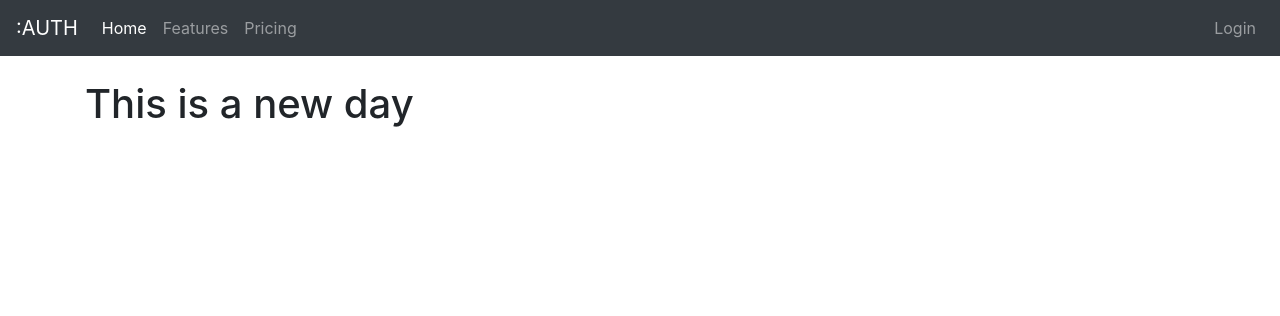
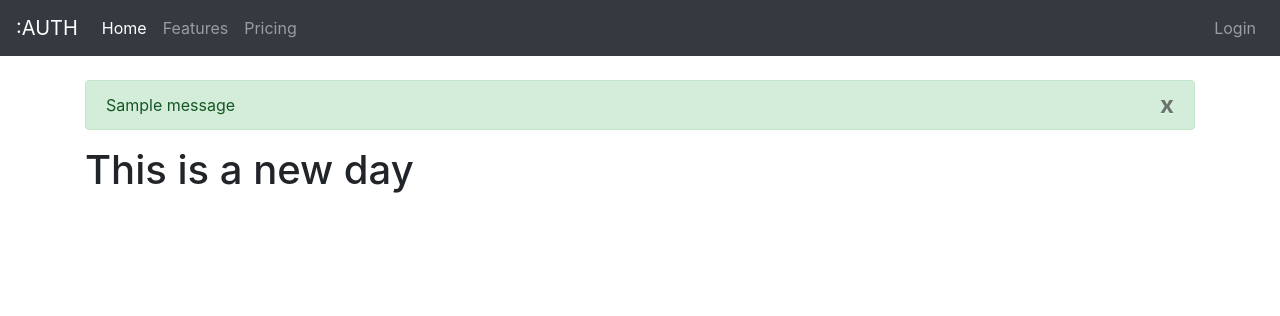
Before and after one commit to alexkwashie/User-auth, a Django app: page /home/ in a window 1280 px wide. Shown: the top 316 px of the page. Run offline with Django 3.2, Linux system fonts and the light colour scheme; one stand-in notice (Sample message) is shown; some libraries are stand-ins or nearby versions.

```diff
--- a/mysite/authenticate/templates/authenticate_home/base.html
+++ b/mysite/authenticate/templates/authenticate_home/base.html
@@ -1,20 +1,24 @@
 <!doctype html>
 <html lang="en">
+
 <head>
   <!-- Required meta tags -->
   <meta charset="utf-8">
   <meta name="viewport" content="width=device-width, initial-scale=1, shrink-to-fit=no">
 
   <!-- Bootstrap CSS -->
-    <link rel="stylesheet" href="https://stackpath.bootstrapcdn.com/bootstrap/4.2.1/css/bootstrap.min.css" integrity="sha384-GJzZqFGwb1QTTN6wy59ffF1BuGJpLSa9DkKMp0DgiMDm4iYMj70gZWKYbI706tWS" crossorigin="anonymous">
+  <link rel="stylesheet" href="https://stackpath.bootstrapcdn.com/bootstrap/4.2.1/css/bootstrap.min.css" integrity="sha384-GJzZqFGwb1QTTN6wy59ffF1BuGJpLSa9DkKMp0DgiMDm4iYMj70gZWKYbI706tWS"
+    crossorigin="anonymous">
 
   <title>Hello, world!</title>
 </head>
+
 <body>
 
   <nav class="navbar navbar-expand-lg navbar-dark bg-dark">
     <a class="navbar-brand" href="{% url 'home' %}">:AUTH</a>
-  <button class="navbar-toggler" type="button" data-toggle="collapse" data-target="#navbarNav" aria-controls="navbarNav" aria-expanded="false" aria-label="Toggle navigation">
+    <button class="navbar-toggler" type="button" data-toggle="collapse" data-target="#navbarNav" aria-controls="navbarNav"
+      aria-expanded="false" aria-label="Toggle navigation">
       <span class="navbar-toggler-icon"></span>
     </button>
     <div class="collapse navbar-collapse" id="navbarNav">
@@ -40,9 +44,19 @@
     </div>
   </nav>
 
+  <br>
 
-  <br>
   <div class="container">
+    {% if messages%}
+      {% for message in messages %}
+    <div class="alert alert-success" role="alert">
+        {{message}}
+        <button type="button" class="close" data-dismiss="alert" aria-label="Close">x</button>
+    </div>
+      {% endfor %}
+    {% endif  %}
+
+
     {% block content%}
     {% endblock%}
   </div>
@@ -50,8 +64,12 @@
 
   <!-- Optional JavaScript -->
   <!-- jQuery first, then Popper.js, then Bootstrap JS -->
-    <script src="https://code.jquery.com/jquery-3.3.1.slim.min.js" integrity="sha384-q8i/X+965DzO0rT7abK41JStQIAqVgRVzpbzo5smXKp4YfRvH+8abtTE1Pi6jizo" crossorigin="anonymous"></script>
-    <script src="https://cdnjs.cloudflare.com/ajax/libs/popper.js/1.14.6/umd/popper.min.js" integrity="sha384-wHAiFfRlMFy6i5SRaxvfOCifBUQy1xHdJ/yoi7FRNXMRBu5WHdZYu1hA6ZOblgut" crossorigin="anonymous"></script>
-    <script src="https://stackpath.bootstrapcdn.com/bootstrap/4.2.1/js/bootstrap.min.js" integrity="sha384-B0UglyR+jN6CkvvICOB2joaf5I4l3gm9GU6Hc1og6Ls7i6U/mkkaduKaBhlAXv9k" crossorigin="anonymous"></script>
+  <script src="https://code.jquery.com/jquery-3.3.1.slim.min.js" integrity="sha384-q8i/X+965DzO0rT7abK41JStQIAqVgRVzpbzo5smXKp4YfRvH+8abtTE1Pi6jizo"
+    crossorigin="anonymous"></script>
+  <script src="https://cdnjs.cloudflare.com/ajax/libs/popper.js/1.14.6/umd/popper.min.js" integrity="sha384-wHAiFfRlMFy6i5SRaxvfOCifBUQy1xHdJ/yoi7FRNXMRBu5WHdZYu1hA6ZOblgut"
+    crossorigin="anonymous"></script>
+  <script src="https://stackpath.bootstrapcdn.com/bootstrap/4.2.1/js/bootstrap.min.js" integrity="sha384-B0UglyR+jN6CkvvICOB2joaf5I4l3gm9GU6Hc1og6Ls7i6U/mkkaduKaBhlAXv9k"
+    crossorigin="anonymous"></script>
 </body>
+
 </html>
--- a/mysite/authenticate/views.py
+++ b/mysite/authenticate/views.py
@@ -1,5 +1,6 @@
 from django.shortcuts import render, redirect
 from django.contrib.auth import authenticate, login , logout
+from django.contrib  import messages
 
 # Create your views here.
 def home(request):
@@ -12,8 +13,10 @@ def login_user(request):
         user = authenticate(request, username=username, password=password)
         if user is not None:
             login(request, user)
+            messages.success(request,('Yay!, You are logged in'))
             return redirect('home')
         else:
+            messages.success(request,('Login Error'))
             return redirect('login')
 
     else:
```
Also changed, not shown: mysite/db.sqlite3. Lines whose indentation alone changed are shown as unchanged.
